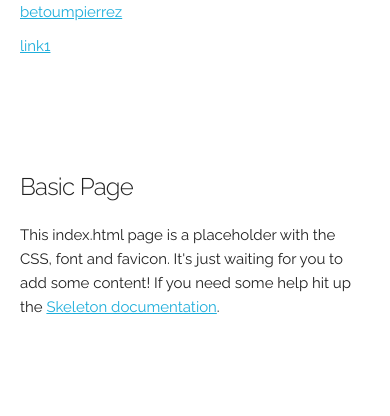
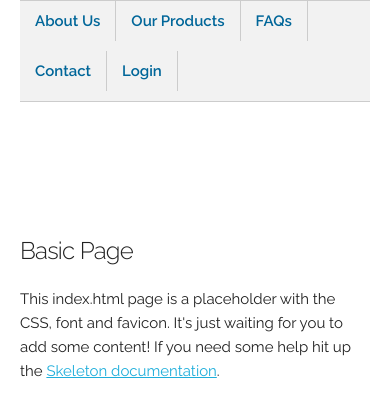
Before and after one commit to betoumpierrez/betoumpierrez.github.io, a plain HTML site: page index.html in a window 390 px wide. Drawn offline with Linux system fonts and the light colour scheme.

Commit message:
responsive navbar

```diff
--- a/index.html
+++ b/index.html
@@ -32,12 +32,13 @@
   <!-- Primary Page Layout
   –––––––––––––––––––––––––––––––––––––––––––––––––– -->
   <div class="container">
-    <nav>
-      <ul>
-        <li><a href="#">betoumpierrez</a></li>
-        <li><a href="#">link1</a></li>
-      </ul>
-    </nav>
+    <ul id="nav">
+    	<li><a href="#">About Us</a></li>
+    	<li><a href="#">Our Products</a></li>
+    	<li><a href="#">FAQs</a></li>
+    	<li><a href="#">Contact</a></li>
+    	<li><a href="#">Login</a></li>
+    </ul>
     <div class="row">
       <div class="one-half column" style="margin-top: 25%">
         <h4>Basic Page</h4>
```
